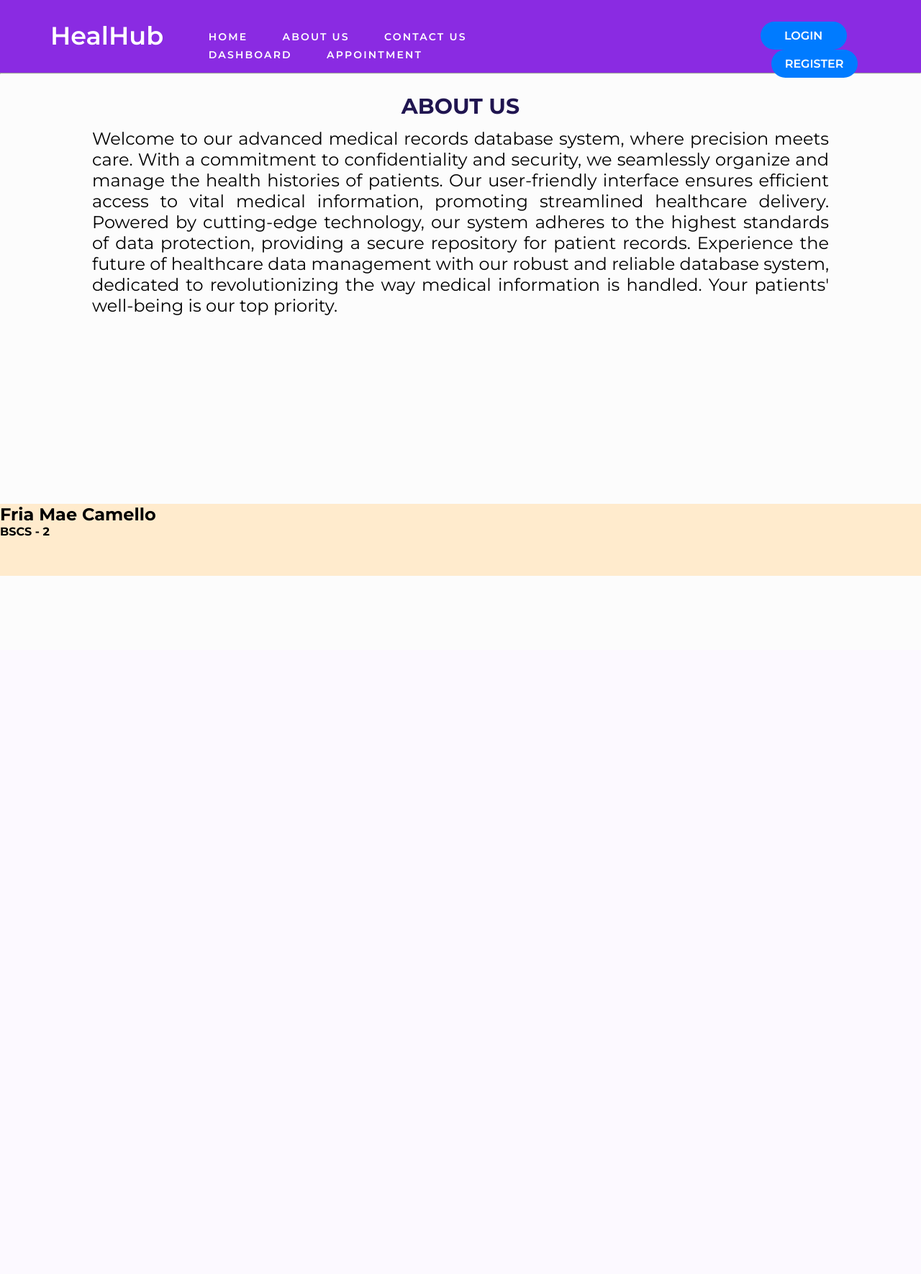
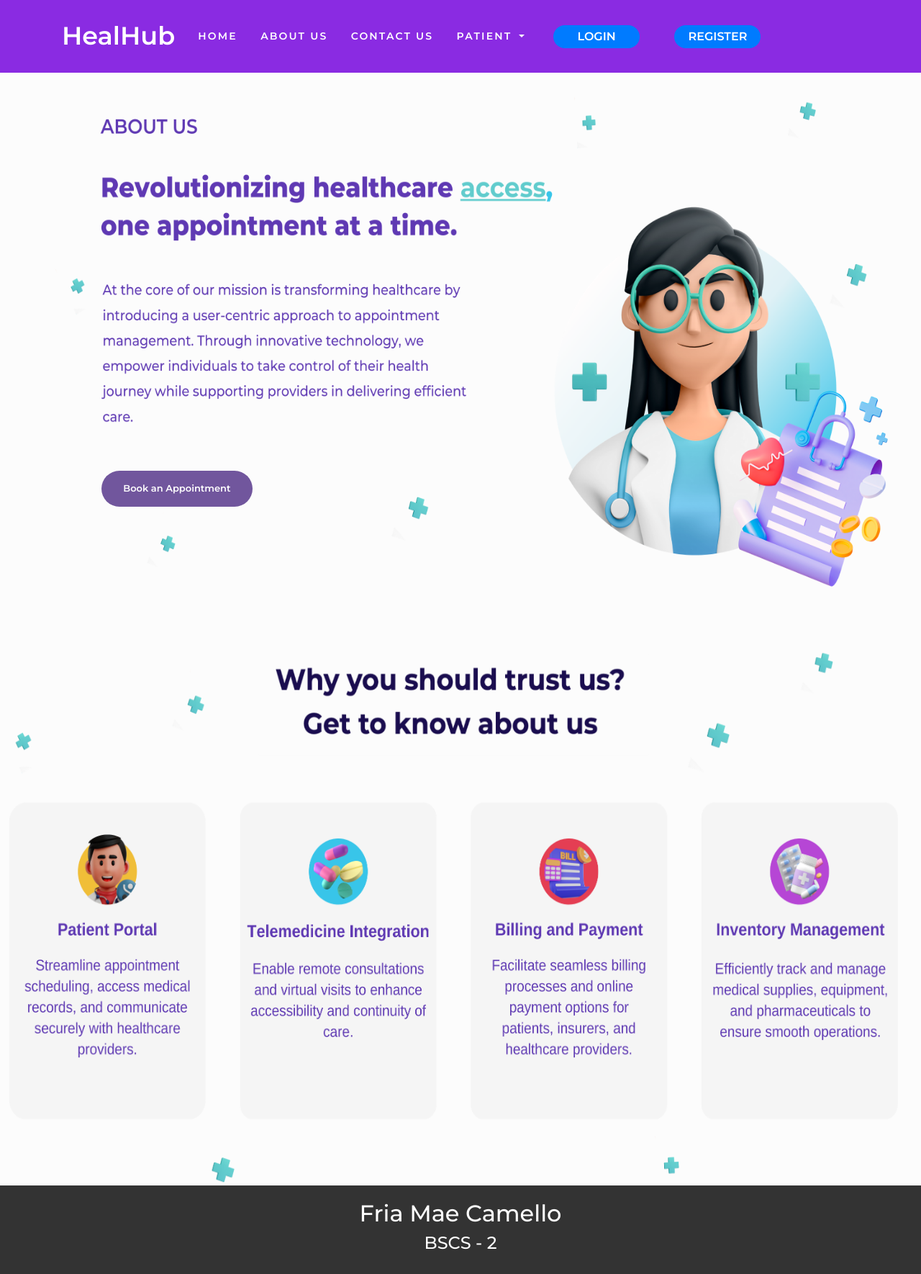
Before and after one commit to fccamello/HealHub-PHP, a PHP site: page /php/about-us.php in a window 1280 px wide. Shown: the whole page at 72% size. Before the commit the page ends 800 px from the top, so only its background shows below. Run offline with PHP 8.4, Linux system fonts and the light colour scheme.

Commit message:
[Fria] Updated front-end

```diff
--- a/css/about-us.css
+++ b/css/about-us.css
@@ -28,7 +28,8 @@ body {
 
 #about-us-text{
   font-size: 30px;
-  text-align: center;
+  margin-top: 4%;
+  margin-left: 7%;
   font-weight: bold;
   color: #201550;
 
@@ -69,11 +70,8 @@ body {
 
 }
 
-
-.page-footer {
+.book-an-appointment-btn{
   position: absolute;
-  bottom: 0;
-  width: 100%;
-  height: 100px;
-  background-color: blanchedalmond;
+  bottom: 12%;
+  left: 11%;
 }
--- a/css/index.css
+++ b/css/index.css
@@ -7,9 +7,9 @@
 
 body {
   background-color: rgb(252, 252, 252);
-  height: 100vh;
-  width: 100vw;
-  overflow-x: hidden;
+  height: 100%;
+  width: 100%;
+  /* overflow-x: hidden; */
   box-sizing: border-box;
   scrollbar-gutter: stable;
   font-family: montserrat;
@@ -77,7 +77,12 @@ li a {
   width: 300px;
 }
 
-.buttons {
+
+
+#btn-login,
+#btn-register {
+  background-color: #007bff;
+  margin-top: 2%;
   font-family: montserrat;
   font-weight: 600;
   text-transform: uppercase;
@@ -89,17 +94,9 @@ li a {
   color: white;
 }
 
-#btn-login,
-#btn-register {
-  background-color: #007bff;
-}
-
-#btn-register {
-  margin-left: 15px;
-}
 
 .page-contents-container {
-  height: 100%;
+  height: 120%;
   width: 100%;
   display: flex;
   flex-direction: column;
@@ -111,23 +108,29 @@ li a {
   background-color: #fef4ee;
   color: #201550;
   font-size: 1.5rem;
+  display: flex;
   width: 100%;
-  height: 600px;
+  height: 50%;
 }
 
 .header-text {
   font-weight: bold;
-  margin-left: 15%;
+  /* background-color: orange; */
+  margin-left: 10%;
   margin-top: 6%;
+  display: flex;
+
   color: #201550;
   font-size: 2.5rem;
   width: 40%;
-  height: 100px;
+  height: auto;
 }
+
+
 
 .text-underline {
   text-decoration: underline;
-  color: #585370;
+  color: #61cbcc;
   font-size: 2.5rem;
   width: 40%;
   height: 100px;
@@ -143,8 +146,8 @@ p.header-lowtext {
 .header-buttons {
   width: 500px;
   height: 20%;
-  margin-top: 120px;
-  margin-left: 210px;
+  margin-top: 1%;
+  margin-left: 0%;
 }
 
 .book-an-appointment,
@@ -167,8 +170,13 @@ p.header-lowtext {
   margin-left: 20px;
 }
 
+.book-an-appointment:hover,
+.chat-a-doctor:hover {
+  opacity: .8;
+}
+
 .trust-us-container {
-  margin-top: 50px;
+  margin-top: 4%;
   /* background-color: green;  */
 }
 
@@ -181,36 +189,20 @@ p.header-lowtext {
 }
 
 .about-us-container {
-  display: flex;
+
   margin-top: 50px;
-  margin-left: 1%;
+  margin-left: 5%;
   /* background-color: orange;  */
-  height: 200px;
+  height: auto;
+  width: auto;
 }
 
-.about-us-one {
-  width: 250px;
-  height: 230px;
-  background-color: #e0e0e2;
+
+.page-footer {
+  background-color: #333; /* Set background color */
+  color: #fff; /* Set text color */
+  padding: 20px; /* Add some padding */
+  text-align: center; /* Center-align text */
+  bottom: 0; /* Align to bottom of viewport */
+  width: 100%; /* Full width */
 }
-
-.about-us-two {
-  margin-left: 50px;
-  width: 250px;
-  height: 230px;
-  background-color: #e0e0e2;
-}
-
-.about-us-three {
-  margin-left: 50px;
-  width: 250px;
-  height: 230px;
-  background-color: #e0e0e2;
-}
-
-.about-us-four {
-  margin-left: 50px;
-  width: 250px;
-  height: 230px;
-  background-color: #e0e0e2;
-}
--- a/includes/header.php
+++ b/includes/header.php
@@ -2,9 +2,12 @@
   <meta charset="UTF-8">
   <meta name="viewport" content="width=device-width, initial-scale=1.0">
   <link rel="stylesheet" href="../styles/index.css">
+  <script src="https://code.jquery.com/jquery-3.6.0.min.js"></script>
+  <script src="https://stackpath.bootstrapcdn.com/bootstrap/4.5.2/js/bootstrap.min.js"></script>
+  <link rel="stylesheet" href="https://cdn.jsdelivr.net/npm/bootstrap@4.0.0/dist/css/bootstrap.min.css" integrity="sha384-Gn5384xqQ1aoWXA+058RXPxPg6fy4IWvTNh0E263XmFcJlSAwiGgFAW/dAiS6JXm" crossorigin="anonymous">
   <title>HealHub</title>
 </head>
-
+<!--
 <div class= "page-header">
     <div class = "page-logo">
       HealHub
@@ -20,13 +23,59 @@
       </ul>
     </div>
 
-    <div class="navbar-button-container">
-      <a href = "login.php">
-        <button class="buttons" id="btn-login">Login</button>
-      </a>
-     <a href = "register.php">
-      <button class="buttons" id ="btn-register">Register</button>
-     </a>
 
-    </div>
+  </div> -->
+
+
+  <!-- <nav class="navbar navbar-expand-lg navbar-light" style="background-color: #8a2be2; height:  101px"> -->
+  <nav class="navbar navbar-expand-lg navbar-light" style="background-color: #8a2be2; height:101px">
+  <a class="navbar-brand" href="#" style="color: white;   font-size: 35px;   font-weight: 600;   padding-left: 70px;   font-family: montserrat;
+">HealHub</a>
+  <button class="navbar-toggler" type="button" data-toggle="collapse" data-target="#navbarNavDropdown" aria-controls="navbarNavDropdown" aria-expanded="false" aria-label="Toggle navigation">
+    <span class="navbar-toggler-icon"></span>
+  </button>
+  <div class="collapse navbar-collapse " id="navbarNavDropdown">
+    <ul class="navbar-nav">
+      <li class="nav-item active">
+        <a class="nav-link" href="index.php" style="color: white;">Home <span class="sr-only">(current)</span></a>
+      </li>
+      <li class="nav-item">
+        <a class="nav-link" href="about-us.php" style="color: white;">About Us</a>
+      </li>
+      <li class="nav-item">
+        <a class="nav-link" href="contact-us.php" style="color: white;">Contact Us</a>
+      </li>
+      <li class="nav-item dropdown">
+        <a class="nav-link dropdown-toggle" href="#" id="navbarDropdownMenuLink" data-toggle="dropdown" aria-haspopup="true" aria-expanded="false" style="color: white;">
+          Patient
+        </a>
+        <div class="dropdown-menu" aria-labelledby="navbarDropdownMenuLink">
+          <a class="dropdown-item" href="dashboard.php" style="color: #8a2be2; font-weight: 500">Dashboard</a>
+          <a class="dropdown-item" href="appointment.php" style="color: #8a2be2; font-weight: 500">Set Appointment</a>
+          <!-- <a class="dropdown-item" href="#" style="color: black;">Something else here</a> -->
+        </div>
+      </li>
+    </ul>
+
+    <?php
+  // Check if we want to include login and register buttons
+  if ($includeLoginRegister) {
+    ?>
+    <ul class="navbar-nav">
+      <li>
+        <a href="login.php" style="color: white;">
+          <button class="buttons" id="btn-login">Login</button>
+        </a>
+      </li>
+
+      <li>
+        <a href="register.php" style="color: white;">
+          <button class="buttons" id="btn-register">Register</button>
+        </a>
+      </li>
+    </ul>
   </div>
+  <?php
+  }
+  ?>
+</nav>
--- a/php/about-us.php
+++ b/php/about-us.php
@@ -1,6 +1,7 @@
 <?php
     include '../php/connect.php';
     //include 'readrecords.php';
+    $includeLoginRegister = true;
     require_once '../includes/header.php';
 ?>
 
@@ -16,31 +17,31 @@
 </head>
 <body>
 
+<div id="container">
+        <!-- <div class="first-div"> -->
+          <!-- <div id="about-us-text">
+            ABOUT US
+          </div> -->
+                <!-- <div class="about-us-content">
+                  Welcome to our advanced medical records database system, where precision meets care. With a commitment to confidentiality and security, we seamlessly organize and manage the health histories of patients. Our user-friendly interface ensures efficient access to vital medical information, promoting streamlined healthcare delivery. Powered by cutting-edge technology, our system adheres to the highest standards of data protection, providing a secure repository for patient records. Experience the future of healthcare data management with our robust and reliable database system, dedicated to revolutionizing the way medical information is handled. Your patients' well-being is our top priority.
+                </div> -->
+        <!-- </div> -->
 
-      <hr>
+        <div class="about-us-container" style="margin-top: 2%;">
+          <img src="/images/about-us-banner.png" style="width: 100%; height: 90%" >
+          <div class = "book-an-appointment-btn">
+          <button class="book-an-appointment" style="width: 120%; height: 50px;">Book an Appointment</button>
+          </div>
+        </div>
 
-      <div id="container">
+        <img src="/images/about-us-index.png" style="width: 100%; height: 100%;" >
 
-        <div class="first-div">
-
-          <div id="about-us-text">
-            ABOUT US
-          </div>
-
-
-                <div class="about-us-content">
-
-                  Welcome to our advanced medical records database system, where precision meets care. With a commitment to confidentiality and security, we seamlessly organize and manage the health histories of patients. Our user-friendly interface ensures efficient access to vital medical information, promoting streamlined healthcare delivery. Powered by cutting-edge technology, our system adheres to the highest standards of data protection, providing a secure repository for patient records. Experience the future of healthcare data management with our robust and reliable database system, dedicated to revolutionizing the way medical information is handled. Your patients' well-being is our top priority.
-
-                </div>
-
-        </div>
 
 
         <footer class="page-footer">
           <h2>Fria Mae Camello</h2>
           <h4>BSCS - 2</h4>
-      </footer>
+        </footer>
 
 
       </div>
--- a/php/appointment.php
+++ b/php/appointment.php
@@ -95,7 +95,7 @@ $resultset = $mysqli->query("SELECT* from tblappointment") or die ($mysqli->erro
 ?>
 
 <p style = "text-align: center; margin-top: 2%" > APPOINTMENT TABLE </p>
-  <table id ="tblappointment" cellspacing="0" width="100%">
+  <table id ="tblappointment" cellspacing="0" width="100%" >
 
   <thead>
     <tr>
@@ -124,7 +124,7 @@ $resultset = $mysqli->query("SELECT* from tblappointment") or die ($mysqli->erro
 
   </table>
 
-  <footer class="page-footer">
+  <footer class="page-footer" style="margin-top: 10%";>
             <h2>Fria Mae Camello</h2>
             <h4>BSCS - 2</h4>
   </footer>
--- a/php/login.php
+++ b/php/login.php
@@ -111,6 +111,7 @@ session_start();
     $_SESSION['email'] = $row['email'];
     $_SESSION['username'] = $row['username'];
     $_SESSION['account_id'] = $row['account_id'];
+    $_SESSION['user_type'] = $row['user_type'];
 
     echo "<script language='javascript'>
             document.getElementById('response-message').innerHTML = 'SUCCESS';
```
Also changed, not shown: css/contact-us.css (+0 -9 lines), php/contact-us.php (+3 -7 lines), php/dashboard.php (+63 -34 lines), php/index.php (+25 -37 lines), images/about-us-banner.png (added), images/about-us-index.png (added), images/about-us.png (added), images/index-banner.png (added), 2 other files. Lines whose indentation alone changed are shown as unchanged.
